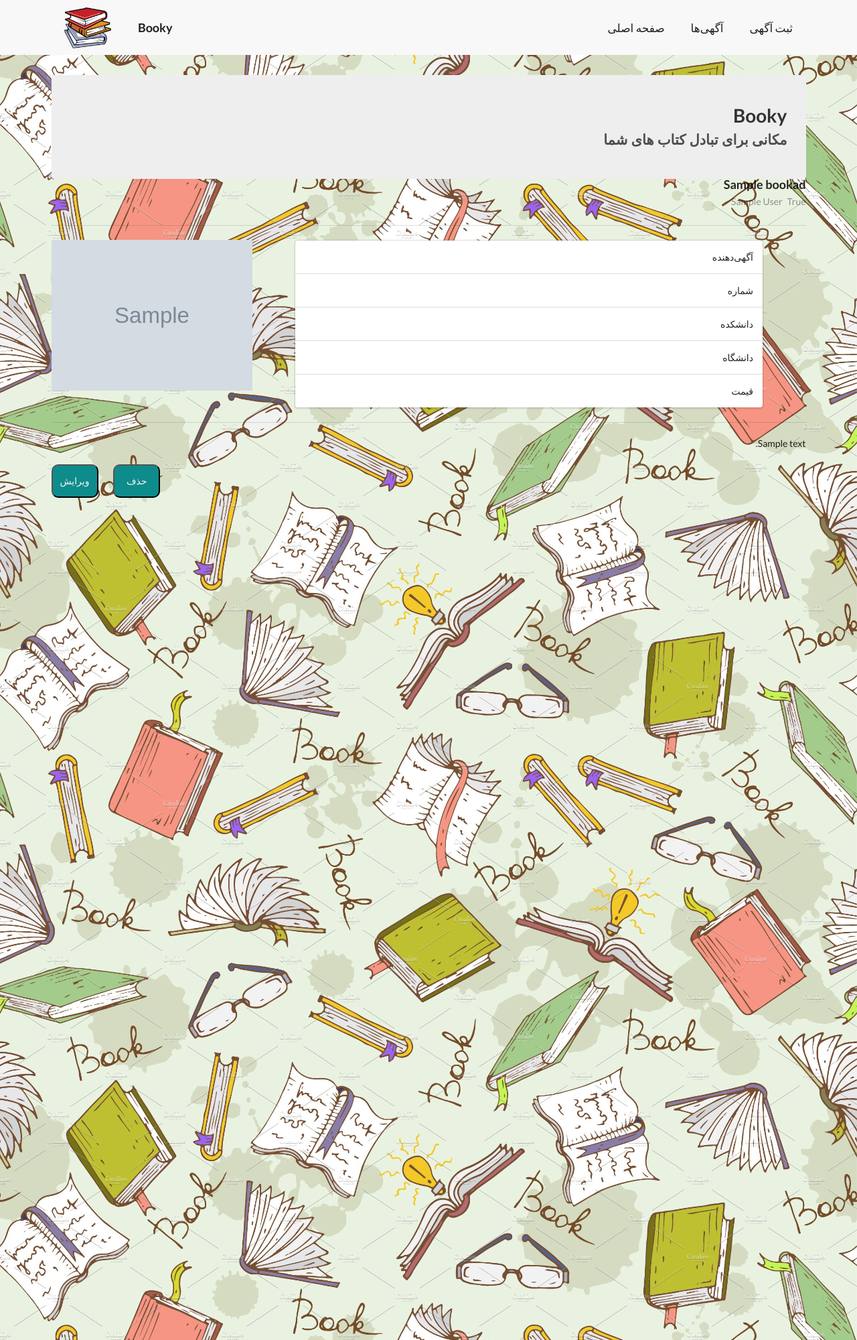
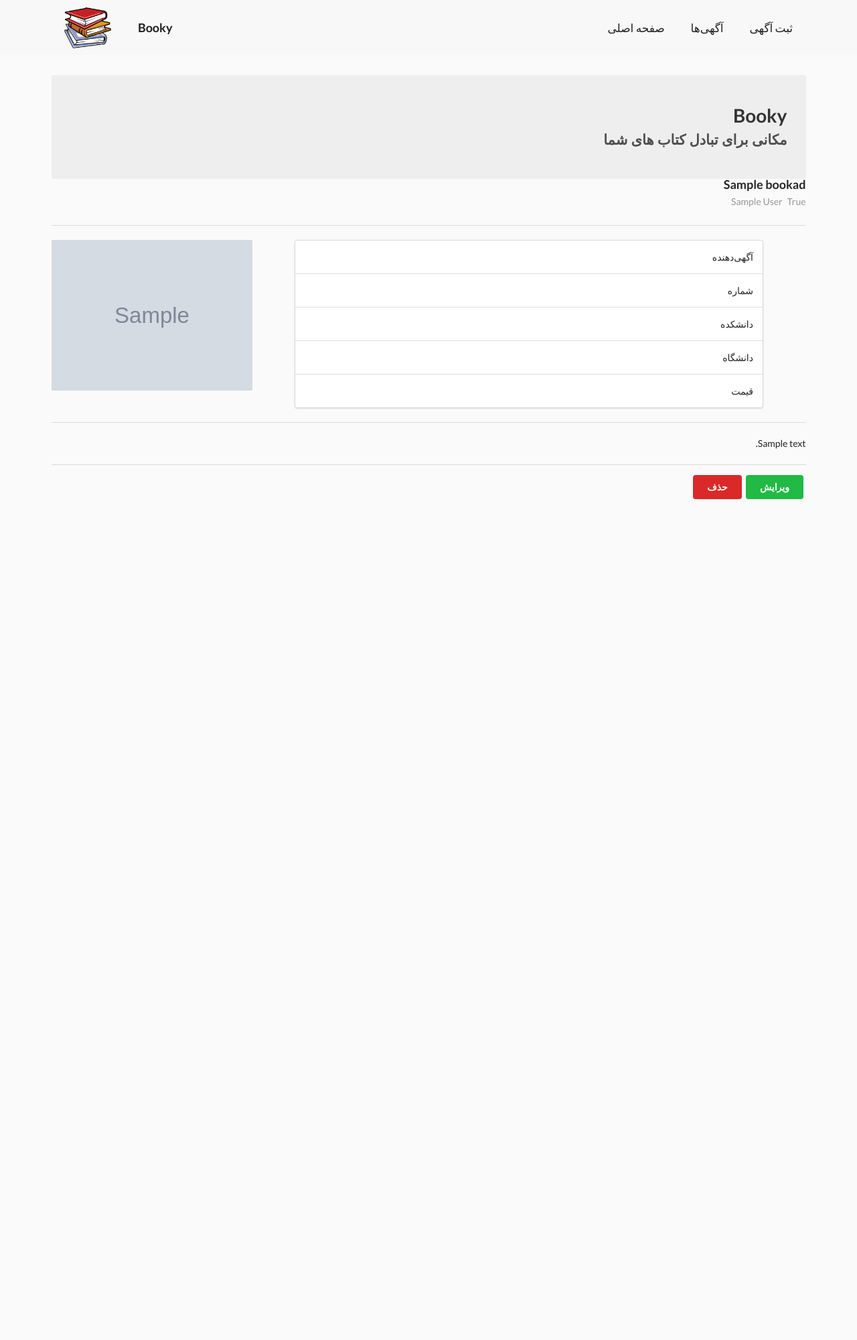
Before and after one commit to reza-yb/napela, a Django app: page /ads/1/ in a window 1280 px wide. Shown: the whole page at 67% size. Run offline with Django 3.2, Linux system fonts and the light colour scheme; tables that the repository leaves empty hold one stand-in row (values such as "Sample post"); grey boxes marked "Sample" are stand-in pictures.

Commit message:
adding buttons to info page + removing background

```diff
--- a/BookAdvertisement/templates/ad_info.html
+++ b/BookAdvertisement/templates/ad_info.html
@@ -74,9 +74,9 @@
             <div class="item">
                 <div class="ui medium image">
                     {% if ad.poster.url is not None %}
-                        <img src="{{ ad.poster.url }}">
+                        <img src="{{ ad.poster.url }}" alt="image">
                     {% else %}
-                        <img class="info_container__image" src="{% static 'images/default.jpg' %}">
+                        <img class="info_container__image" src="{% static 'images/default.jpg' %}" alt="image">
                     {% endif %}
                 </div>
                 <div class="ui text container float right">
@@ -95,9 +95,18 @@
                 </div>
             </div>
         </div>
+        <div class="ui divider"></div>
+        <div class="spaced" dir="rtl">
+            <button class="green ui button" onclick="window.open('/ads/{{ ad.id }}/edit')">
+                ویرایش
+            </button>
+            <button class="red ui button" onclick="window.open('/ads/{{ ad.id }}/delete')">
+                حذف
+            </button>
+        </div>
 
-        <button class="edit_button" onclick="window.open('/ads/{{ ad.id }}/edit')">ویرایش</button>
-        <button class="delete_button" onclick="window.open('/ads/{{ ad.id }}/delete')">حذف</button>
+{#        <button class="edit_button" onclick="window.open('/ads/{{ ad.id }}/edit')">ویرایش</button>#}
+{#        <button class="delete_button" onclick="window.open('/ads/{{ ad.id }}/delete')">حذف</button>#}
 
     </div>
 {% endblock content %}
--- a/static/css/ad_info.css
+++ b/static/css/ad_info.css
@@ -1,8 +1,8 @@
 
 body {
-    background-image: url("../images/pattern4.jpg");
+    /*background-image: url("../images/pattern4.jpg");*/
     background-size: cover;
-    background-color: #cccccc;
+    background-color: #fafafa;
 }
 
 .info_container {
```
